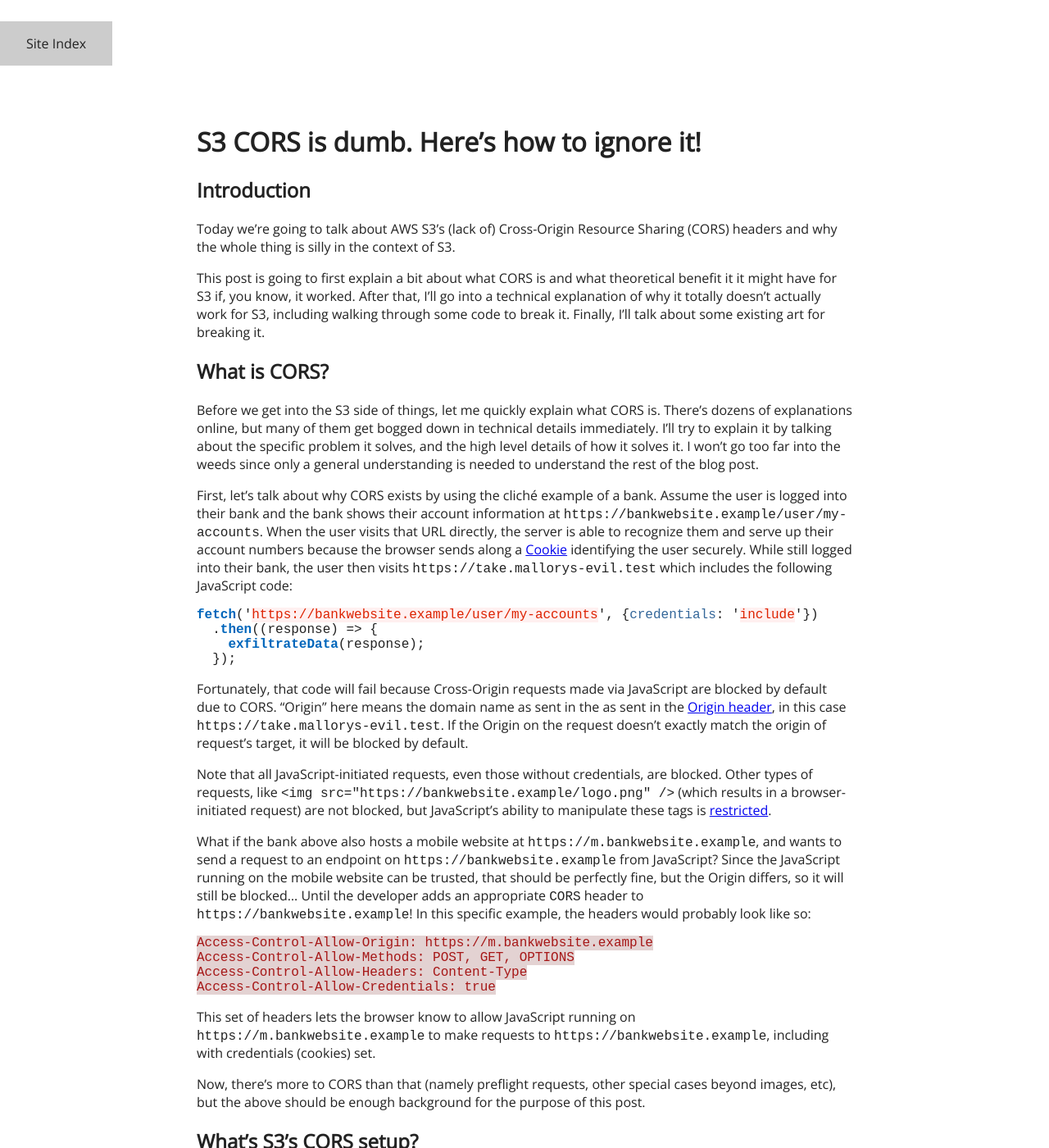
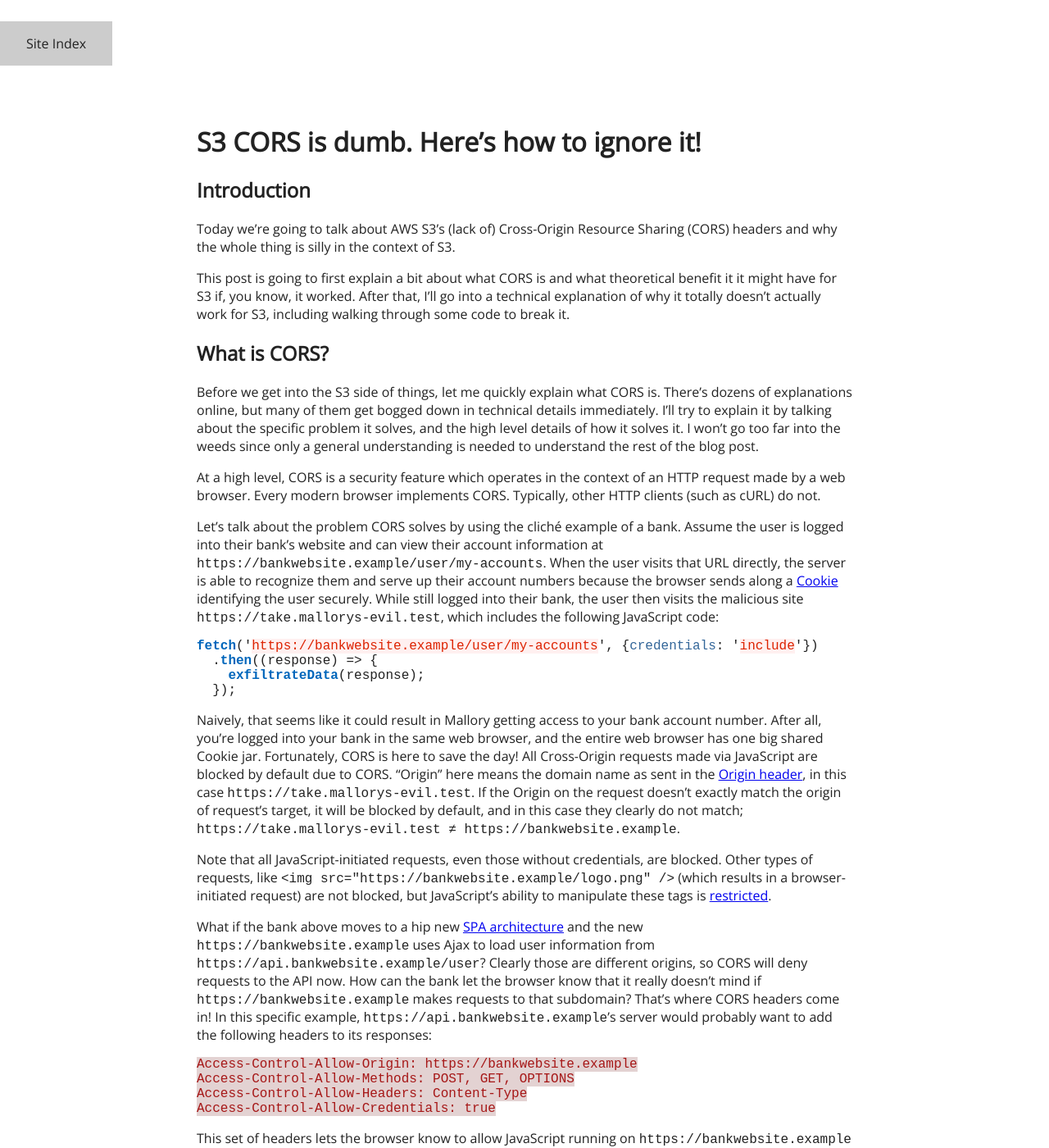
Before and after one commit to euank/euank.com, a Jekyll site: the page built from _posts/2018-10-19-s3-cors-pfffff.md, in a window 1280 px wide and 1400 px high. Shown: the whole window at 82% size. Built offline with Jekyll 4.4.1, drawn with Linux system fonts in a browser that asks for light colours; some of the changed text lies outside the part shown.

Commit message:
blog/cors: some more wording tweaking

````diff
--- a/_posts/2018-10-19-s3-cors-pfffff.md
+++ b/_posts/2018-10-19-s3-cors-pfffff.md
@@ -13,8 +13,7 @@
 This post is going to first explain a bit about what CORS is and what
 theoretical benefit it it might have for S3 if, you know, it worked.  After
 that, I'll go into a technical explanation of why it totally doesn't actually
-work for S3, including walking through some code to break it.  Finally, I'll
-talk about some existing art for breaking it.
+work for S3, including walking through some code to break it.
 
 ## What is CORS?
 
@@ -24,13 +23,18 @@
 high level details of how it solves it. I won't go too far into the weeds since
 only a general understanding is needed to understand the rest of the blog post.
 
-First, let's talk about why CORS exists by using the cliché example of a bank.
-Assume the user is logged into their bank and the bank shows their account
+At a high level, CORS is a security feature which operates in the context of an
+HTTP request made by a web browser. Every modern browser implements CORS.
+Typically, other HTTP clients (such as cURL) do not.
+
+Let's talk about the problem CORS solves by using the cliché example of a bank.
+Assume the user is logged into their bank's website and can view their account
 information at `https://bankwebsite.example/user/my-accounts`. When the user
 visits that URL directly, the server is able to recognize them and serve up
 their account numbers because the browser sends along a [Cookie](https://developer.mozilla.org/docs/Web/HTTP/Cookies) identifying the user securely.
-While still logged into their bank, the user then visits
-`https://take.mallorys-evil.test` which includes the following JavaScript code:
+While still logged into their bank, the user then visits the malicious site
+`https://take.mallorys-evil.test`, which includes the following JavaScript
+code:
 
 ```js
 fetch('https://bankwebsite.example/user/my-accounts', {credentials: 'include'})
@@ -39,33 +43,34 @@
   });
 ```
 
-Fortunately, that code will fail because Cross-Origin requests made via
-JavaScript are blocked by default due to CORS. "Origin" here means the domain
-name as sent in the as sent in the [Origin
+Naively, that seems like it could result in Mallory getting access to your bank
+account number. After all, you're logged into your bank in the same web
+browser, and the entire web browser has one big shared Cookie jar. Fortunately,
+CORS is here to save the day!
+All Cross-Origin requests made via JavaScript are blocked by default due to
+CORS. "Origin" here means the domain name as sent in the [Origin
 header](https://developer.mozilla.org/docs/Web/HTTP/Headers/Origin), in this
 case `https://take.mallorys-evil.test`. If the Origin on the request doesn't
-exactly match the origin of request's target, it will be blocked by default.
+exactly match the origin of request's target, it will be blocked by default, and in this case they clearly do not match; `https://take.mallorys-evil.test ≠ https://bankwebsite.example`.
 
 Note that all JavaScript-initiated requests, even those without credentials, are blocked. Other types of requests, like `<img src="https://bankwebsite.example/logo.png" />` (which results in a browser-initiated request) are not blocked, but JavaScript's ability to manipulate these tags is [restricted](https://developer.mozilla.org/docs/Web/HTML/CORS_enabled_image).
 
-What if the bank above also hosts a mobile website at
-`https://m.bankwebsite.example`, and wants to send a request to an endpoint on
-`https://bankwebsite.example` from JavaScript? Since the JavaScript running on
-the mobile website can be trusted, that should be perfectly fine, but the
-Origin differs, so it will still be blocked... Until the developer adds an
-appropriate `CORS` header to `https://bankwebsite.example`! In this specific
-example, the headers would probably look like so:
+What if the bank above moves to a hip new [SPA
+architecture](https://en.wikipedia.org/wiki/Single-page_application) and the
+new `https://bankwebsite.example` uses Ajax to load user information from
+`https://api.bankwebsite.example/user`? Clearly those are different origins, so CORS will deny requests to the API now. How can the bank let the browser know that it really doesn't mind if `https://bankwebsite.example` makes requests to that subdomain?
+That's where CORS headers come in! In this specific example, `https://api.bankwebsite.example`'s server would probably want to add the following headers to its responses:
 
 ```http
-Access-Control-Allow-Origin: https://m.bankwebsite.example
+Access-Control-Allow-Origin: https://bankwebsite.example
 Access-Control-Allow-Methods: POST, GET, OPTIONS
 Access-Control-Allow-Headers: Content-Type
 Access-Control-Allow-Credentials: true
 ```
 
 This set of headers lets the browser know to allow JavaScript running on
-`https://m.bankwebsite.example` to make requests to
-`https://bankwebsite.example`, including with credentials (cookies) set.
+`https://bankwebsite.example` to make requests to
+`https://api.bankwebsite.example`, including with credentials (cookies) set.
 
 Now, there's more to CORS than that (namely preflight requests, other special
 cases beyond images, etc), but the above should be enough
@@ -105,7 +110,10 @@
 Let's say you want to create an entirely client-side website which allows the
 user to store files in S3 in *their* account.
 
-You could have the user enter their AWS access and secret keys and then use them to make requests from within their browser. This is simple to reason about, and more secure than any similar server-side solution.
+You could have the user enter their AWS access and secret keys and then use
+them to make requests from within their browser. This is simple to reason
+about, and more secure than any similar server-side solution. This, by the way,
+aligns fairly well with the ideals of [unhosted](https://unhosted.org).
 
 Unfortunately for you, CORS will block any requests the browser makes to list or create buckets, even if the user enters correct credentials.
 Your dastardly plan to provide a secure serverless experience has been foiled!
@@ -130,17 +138,18 @@
 simple client-side webpage that lets a user enter their AWS credentials to
 store content created on the webpage in their S3 bucket.
 
-This falls under the first reason S3's CORS setup matters above. To provide a
-reasonable UX to the user, this webpage will likely want to list their buckets,
-optionally offer to create one, and be able to upload files to an existing
-bucket even if it has no CORS configuration.
+This falls under the first reason mentioned above that S3's missing CORS
+headers may matter. In order to provide a reasonable UX to the user, this
+webpage will likely want to list their buckets, optionally offer to create one,
+and be able to upload files to an existing bucket even if it has no CORS
+configuration.
 
 To keep this blog post short, we'll just write the bucket-lister portion, but
 hopefully the above example use-case makes sense.
 
 A first swing at naively writing this might look like the following (using vuejs):
 
-`bucket_lister.js`:
+`https://euank.com/.../bucket_lister.js`:
 ```js
 var app = new Vue({
   el: '#app',
@@ -290,9 +299,7 @@
 Ultimately, the only thing that actually needs to run in the iframe is the
 specific XMLHttpRequests which would otherwise be blocked by CORS.
 
-[Jaime Pillora](https://github.com/jpillora), in 2013, created a series of projects to handle this very problem at the XMLHttpRequest layer. These projects are [XHook](https://github.com/jpillora/xhook), [XDomain](https://github.com/jpillora/xdomain), and [S3 Hook](https://github.com/jpillora/s3hook).
-
-In fact, his [S3 Hook example](http://jpillora.com/s3hook/) is suspiciously
+[Jaime Pillora](https://github.com/jpillora), in 2013, created a series of projects to handle this very problem at the XMLHttpRequest layer. These projects are [XHook](https://github.com/jpillora/xhook), [XDomain](https://github.com/jpillora/xdomain), and [S3 Hook](https://github.com/jpillora/s3hook). In fact, his [S3 Hook example](http://jpillora.com/s3hook/) is suspiciously
 similar to the example I've been using (but much more fleshed out).
 
 Unfortunately, it's hacky in its own way. Sure, the proxy implementation can be
@@ -356,7 +363,8 @@
 
 Notably, the code in `bucket_lister.js` making use of the AWS SDK doesn't have
 do anything different; the XMLHttpRequests to the proxy's origin are
-transparently routed through an iframe to the proxy with no ceremony.
+transparently routed through an iframe to the proxy without the AWS SDK
+having to know a thing.
 
 Still, I would be a little wary of this hack. It is nearly certain that the
 fake XMLHttpRequest XHook simulates has differences from the real thing, and
@@ -375,15 +383,15 @@
 
 ## Concluding Thoughts
 
-The (lack of) CORS headers on S3's endpoints do nothing to stop anyone
-determined to avoid them. I suspect that the only reason they're not
-present to begin with is because when S3 was originally released (in 2006),
-CORS was not in wide-spread use (added to Firefox in
+The (lack of) CORS headers on S3's endpoints do nothing to stop any determined
+developer. I suspect that the only reason they're not present to begin with is
+because when S3 was originally released (in 2006), CORS was not in wide-spread
+use (added to Firefox in
 [2008](https://bugzilla.mozilla.org/show_bug.cgi?id=389508), if you were
 curious). Once S3 didn't have CORS headers, it was more difficult to add them
 -- after all, clearly things are working just fine without them, right? It only
 leads to multiple pages of the AWS SDK docs having to explain the silly-ness
-and why some SDK features don't work from the JavaScript SDK in the browser.
+and [quite](https://stackoverflow.com/questions/29901725/how-to-list-aws-s3-buckets-using-amazon-javascript-sdk) [a](https://forums.aws.amazon.com/thread.jspa?threadID=201479) [few](https://stackoverflow.com/questions/35004258/cors-error-with-listbuckets-in-aws-js-sdk) [confused](https://github.com/aws/aws-sdk-js/issues/1939) [developers](https://forums.aws.amazon.com/thread.jspa?threadID=179355&tstart=0).
 
 In practice, S3's CORS headers should rarely matter since it is usually neither
 good UX nor a good idea to implement software that needs to access top-level S3
````
Also changed, not shown: other parts of _posts/2018-10-19-s3-cors-pfffff.md (+8 -8 lines).
